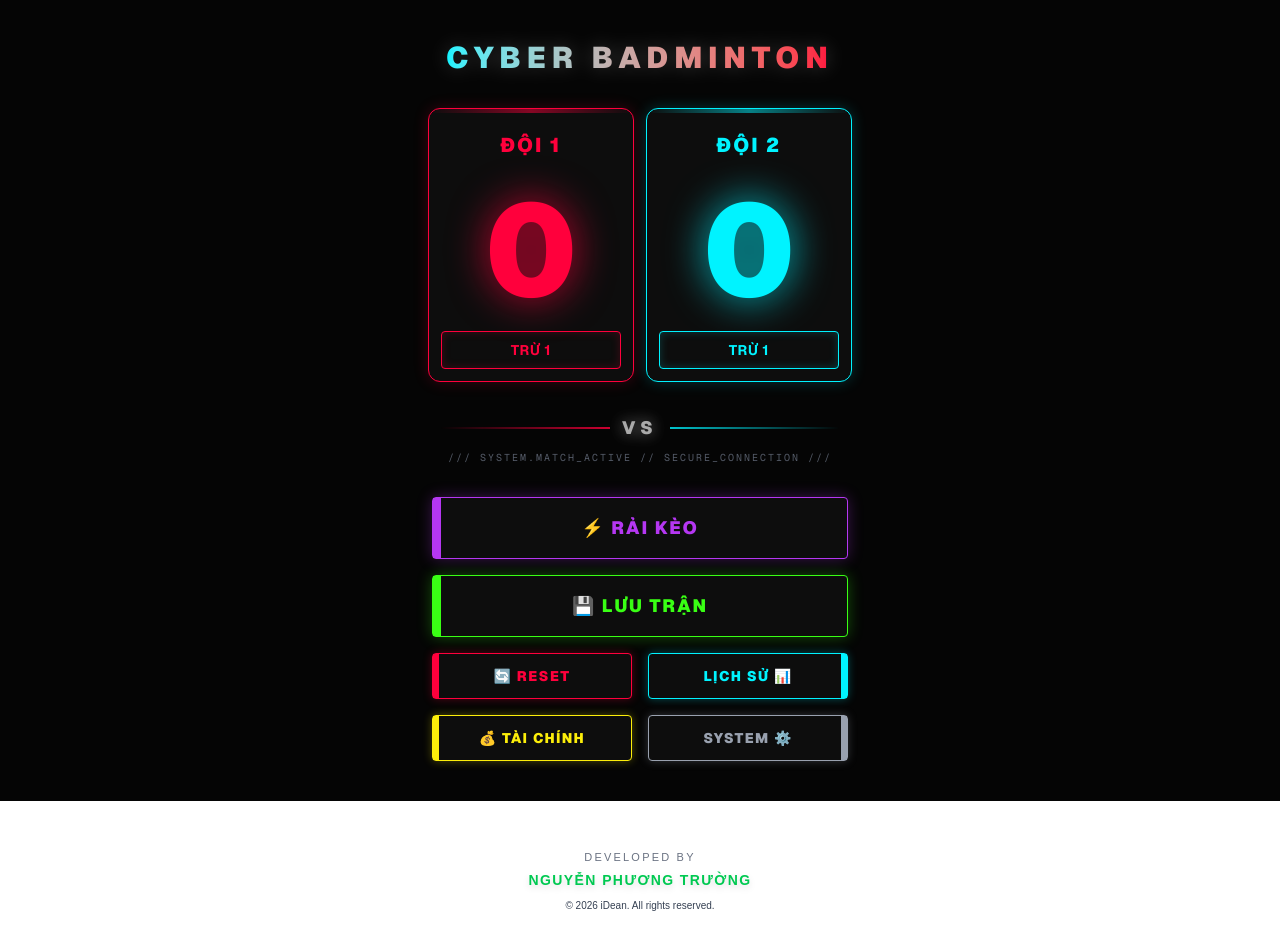
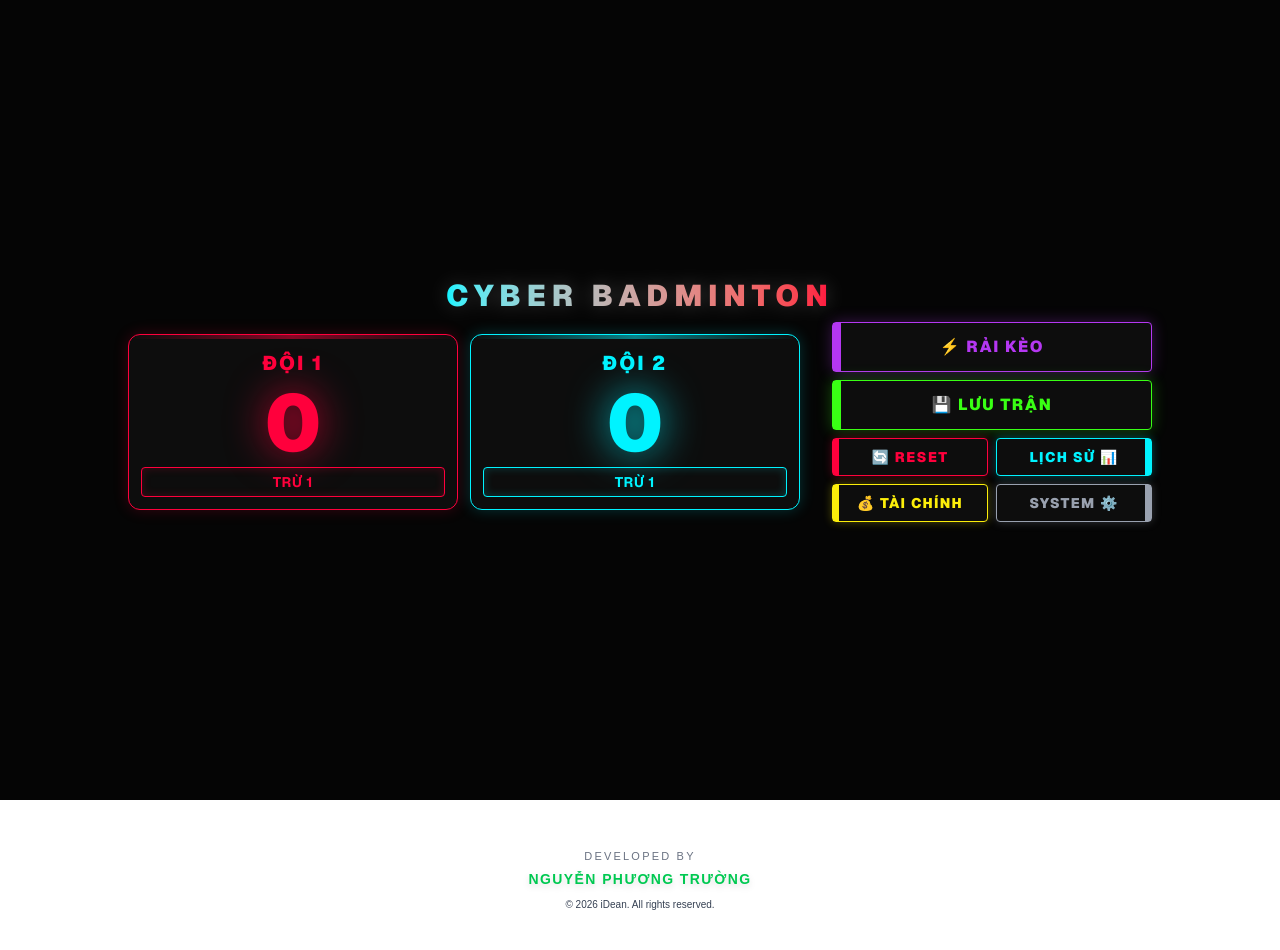
Before and after one commit to nptruongart/badminton, a Next.js app: page / in a window 1280 px wide. Shown: the top 950 px of the page. Built offline with nearby package versions, Linux system fonts and the light colour scheme.

Commit message:
Them tinh nang Responsive tu chia 2 cot khi dien thoai xoay ngang

```diff
--- a/app/page.tsx
+++ b/app/page.tsx
@@ -55,76 +55,72 @@ export default function Home() {
   };
 
   return (
-    // Đã thay đổi thành justify-center để gom mọi thứ vào giữa màn hình
-    <div className="min-h-screen bg-[#050505] bg-[radial-gradient(ellipse_at_center,_var(--tw-gradient-stops))] from-[#1a1a2e] via-[#050505] to-[#000000] flex flex-col items-center justify-center py-10 px-2 select-none font-sans uppercase">
+    <div className="min-h-screen bg-[#050505] bg-[radial-gradient(ellipse_at_center,_var(--tw-gradient-stops))] from-[#1a1a2e] via-[#050505] to-[#000000] flex flex-col items-center justify-center p-2 md:p-4 select-none font-sans uppercase overflow-hidden">
 
-      {/* Tiêu đề Cyberpunk */}
-      <h1 className="text-2xl md:text-3xl font-black text-transparent bg-clip-text bg-gradient-to-r from-[#00f3ff] to-[#ff003c] tracking-[0.2em] mb-8 drop-shadow-[0_0_10px_rgba(255,255,255,0.2)] text-center">
+      {/* Tiêu đề Cyberpunk (Tự thu nhỏ margin khi xoay ngang) */}
+      <h1 className="text-2xl md:text-3xl font-black text-transparent bg-clip-text bg-gradient-to-r from-[#00f3ff] to-[#ff003c] tracking-[0.2em] mb-6 landscape:mb-2 drop-shadow-[0_0_10px_rgba(255,255,255,0.2)] text-center">
         CYBER BADMINTON
       </h1>
 
-      <div className="flex flex-row w-full max-w-md px-3 mb-2 gap-3">
+      {/* WRAPPER CHÍNH: Dọc thì xếp chồng, Ngang (landscape) thì chia 2 cột */}
+      <div className="flex flex-col landscape:flex-row w-full max-w-md landscape:max-w-5xl items-center justify-center gap-4 landscape:gap-8">
 
-        {/* ĐỘI 1 - HỆ NEON ĐỎ */}
-        <div className="flex-1 flex flex-col items-center bg-[#0d0d0d] border border-[#ff003c] rounded-xl p-3 shadow-[0_0_15px_rgba(255,0,60,0.2)] relative overflow-hidden group">
+        {/* CỘT TRÁI: BẢNG ĐIỂM */}
+        <div className="flex flex-row w-full flex-1 gap-3">
+
+          {/* ĐỘI 1 */}
+          <div className="flex-1 flex flex-col items-center bg-[#0d0d0d] border border-[#ff003c] rounded-xl p-2 sm:p-3 shadow-[0_0_15px_rgba(255,0,60,0.2)] relative overflow-hidden group">
             <div className="absolute top-0 left-0 w-full h-1 bg-gradient-to-r from-transparent via-[#ff003c] to-transparent opacity-50"></div>
-
             <input
               type="text"
               value={team1Name}
               onChange={(e) => setTeam1Name(e.target.value)}
-            className="w-full bg-transparent text-[#ff003c] text-lg md:text-xl font-black tracking-widest text-center h-12 focus:outline-none focus:bg-[#ff003c20] rounded transition-all border-b border-transparent focus:border-[#ff003c] uppercase"
+              className="w-full bg-transparent text-[#ff003c] text-base sm:text-xl font-black tracking-widest text-center h-10 landscape:h-8 focus:outline-none focus:bg-[#ff003c20] rounded transition-all border-b border-transparent focus:border-[#ff003c] uppercase"
             />
-
+            {/* Điểm số tự động thu nhỏ lại một chút khi xoay ngang để vừa màn hình */}
             <div
-            className="text-[110px] sm:text-[130px] leading-none font-black text-[#ff003c] my-4 cursor-pointer active:scale-90 transition-transform drop-shadow-[0_0_20px_rgba(255,0,60,0.8)]"
+              className="text-[110px] sm:text-[130px] landscape:text-[80px] leading-none font-black text-[#ff003c] my-4 landscape:my-1 cursor-pointer active:scale-90 transition-transform drop-shadow-[0_0_20px_rgba(255,0,60,0.8)]"
               onClick={() => setScore1(s => s + 1)}
             >
               {score1}
             </div>
-
             <button
               onClick={() => setScore1(s => Math.max(0, s - 1))}
-            className="w-full bg-transparent border border-[#ff003c] text-[#ff003c] hover:bg-[#ff003c] hover:text-black px-4 py-2 rounded font-bold transition-all uppercase tracking-wider text-sm shadow-[inset_0_0_10px_rgba(255,0,60,0.2)]"
+              className="w-full bg-transparent border border-[#ff003c] text-[#ff003c] hover:bg-[#ff003c] hover:text-black px-2 py-2 landscape:py-1 rounded font-bold transition-all uppercase tracking-wider text-xs sm:text-sm shadow-[inset_0_0_10px_rgba(255,0,60,0.2)]"
             >
               Trừ 1
             </button>
           </div>
 
-        {/* ĐỘI 2 - HỆ NEON XANH */}
-        <div className="flex-1 flex flex-col items-center bg-[#0d0d0d] border border-[#00f3ff] rounded-xl p-3 shadow-[0_0_15px_rgba(0,243,255,0.2)] relative overflow-hidden group">
+          {/* ĐỘI 2 */}
+          <div className="flex-1 flex flex-col items-center bg-[#0d0d0d] border border-[#00f3ff] rounded-xl p-2 sm:p-3 shadow-[0_0_15px_rgba(0,243,255,0.2)] relative overflow-hidden group">
             <div className="absolute top-0 left-0 w-full h-1 bg-gradient-to-r from-transparent via-[#00f3ff] to-transparent opacity-50"></div>
-
             <input
               type="text"
               value={team2Name}
               onChange={(e) => setTeam2Name(e.target.value)}
-            className="w-full bg-transparent text-[#00f3ff] text-lg md:text-xl font-black tracking-widest text-center h-12 focus:outline-none focus:bg-[#00f3ff20] rounded transition-all border-b border-transparent focus:border-[#00f3ff] uppercase"
+              className="w-full bg-transparent text-[#00f3ff] text-base sm:text-xl font-black tracking-widest text-center h-10 landscape:h-8 focus:outline-none focus:bg-[#00f3ff20] rounded transition-all border-b border-transparent focus:border-[#00f3ff] uppercase"
             />
-
             <div
-            className="text-[110px] sm:text-[130px] leading-none font-black text-[#00f3ff] my-4 cursor-pointer active:scale-90 transition-transform drop-shadow-[0_0_20px_rgba(0,243,255,0.8)]"
+              className="text-[110px] sm:text-[130px] landscape:text-[80px] leading-none font-black text-[#00f3ff] my-4 landscape:my-1 cursor-pointer active:scale-90 transition-transform drop-shadow-[0_0_20px_rgba(0,243,255,0.8)]"
               onClick={() => setScore2(s => s + 1)}
             >
               {score2}
             </div>
-
             <button
               onClick={() => setScore2(s => Math.max(0, s - 1))}
-            className="w-full bg-transparent border border-[#00f3ff] text-[#00f3ff] hover:bg-[#00f3ff] hover:text-black px-4 py-2 rounded font-bold transition-all uppercase tracking-wider text-sm shadow-[inset_0_0_10px_rgba(0,243,255,0.2)]"
+              className="w-full bg-transparent border border-[#00f3ff] text-[#00f3ff] hover:bg-[#00f3ff] hover:text-black px-2 py-2 landscape:py-1 rounded font-bold transition-all uppercase tracking-wider text-xs sm:text-sm shadow-[inset_0_0_10px_rgba(0,243,255,0.2)]"
             >
               Trừ 1
             </button>
           </div>
         </div>
 
-      {/* 🚀 ĐÂY LÀ PHẦN DECOR TRANG TRÍ ĐỂ LẤP KHOẢNG TRỐNG */}
-      <div className="w-full max-w-md flex flex-col items-center justify-center my-6 opacity-80">
+        {/* DECOR VS - Chỉ hiện khi cầm dọc (landscape:hidden) để đỡ chiếm chỗ khi xoay ngang */}
+        <div className="w-full max-w-md flex flex-col items-center justify-center my-2 opacity-80 landscape:hidden">
           <div className="flex items-center w-full gap-3 px-6">
             <div className="h-[2px] flex-1 bg-gradient-to-r from-transparent to-[#ff003c]"></div>
-          <div className="text-white font-black tracking-[0.3em] text-lg animate-pulse drop-shadow-[0_0_8px_rgba(255,255,255,0.8)]">
-            VS
-          </div>
+            <div className="text-white font-black tracking-[0.3em] text-lg animate-pulse drop-shadow-[0_0_8px_rgba(255,255,255,0.8)]">VS</div>
             <div className="h-[2px] flex-1 bg-gradient-to-l from-transparent to-[#00f3ff]"></div>
           </div>
           <div className="text-gray-500 font-mono text-[10px] tracking-[0.2em] mt-2 text-center">
@@ -132,38 +128,36 @@ export default function Home() {
           </div>
         </div>
 
-      {/* HỆ THỐNG MENU ĐIỀU KHIỂN - Đã bỏ mt-auto */}
-      <div className="flex flex-col gap-4 w-full max-w-md px-4 mt-2">
+        {/* CỘT PHẢI: MENU CHỨC NĂNG (Gom gọn lại khi xoay ngang) */}
+        <div className="flex flex-col gap-3 landscape:gap-2 w-full max-w-md landscape:w-[320px]">
 
-        <Link href="/matchmaking" className="relative group w-full bg-[#0d0d0d] border border-[#b537f2] text-[#b537f2] hover:bg-[#b537f2] hover:text-white font-black py-4 rounded flex justify-center items-center gap-2 text-lg transition-all shadow-[0_0_15px_rgba(181,55,242,0.3)] active:scale-95 tracking-widest">
+          <Link href="/matchmaking" className="relative group w-full bg-[#0d0d0d] border border-[#b537f2] text-[#b537f2] hover:bg-[#b537f2] hover:text-white font-black py-4 landscape:py-3 rounded flex justify-center items-center gap-2 text-lg landscape:text-base transition-all shadow-[0_0_15px_rgba(181,55,242,0.3)] active:scale-95 tracking-widest">
             <span className="absolute left-0 top-0 w-2 h-full bg-[#b537f2]"></span>
             ⚡ RẢI KÈO
           </Link>
 
-        <button onClick={saveMatch} disabled={isSaving} className={`relative group w-full bg-[#0d0d0d] border ${isSaving ? 'border-gray-500 text-gray-500' : 'border-[#39ff14] text-[#39ff14] hover:bg-[#39ff14] hover:text-black'} font-black py-4 rounded flex justify-center items-center gap-2 text-lg transition-all shadow-[0_0_15px_rgba(57,255,20,0.3)] active:scale-95 tracking-widest`}>
+          <button onClick={saveMatch} disabled={isSaving} className={`relative group w-full bg-[#0d0d0d] border ${isSaving ? 'border-gray-500 text-gray-500' : 'border-[#39ff14] text-[#39ff14] hover:bg-[#39ff14] hover:text-black'} font-black py-4 landscape:py-3 rounded flex justify-center items-center gap-2 text-lg landscape:text-base transition-all shadow-[0_0_15px_rgba(57,255,20,0.3)] active:scale-95 tracking-widest`}>
             <span className={`absolute left-0 top-0 w-2 h-full ${isSaving ? 'bg-gray-500' : 'bg-[#39ff14]'}`}></span>
             {isSaving ? 'SYSTEM SAVING...' : '💾 LƯU TRẬN'}
           </button>
 
-        <div className="grid grid-cols-2 gap-4">
-          <button onClick={resetScores} className="relative group w-full bg-[#0d0d0d] border border-[#ff003c] text-[#ff003c] hover:bg-[#ff003c] hover:text-white font-black py-3 rounded flex justify-center items-center text-sm transition-all shadow-[0_0_10px_rgba(255,0,60,0.3)] active:scale-95 tracking-widest">
+          <div className="grid grid-cols-2 gap-3 landscape:gap-2">
+            <button onClick={resetScores} className="relative group w-full bg-[#0d0d0d] border border-[#ff003c] text-[#ff003c] hover:bg-[#ff003c] hover:text-white font-black py-3 landscape:py-2 rounded flex justify-center items-center text-sm transition-all shadow-[0_0_10px_rgba(255,0,60,0.3)] active:scale-95 tracking-widest">
               <span className="absolute left-0 top-0 w-1.5 h-full bg-[#ff003c]"></span>
               🔄 RESET
             </button>
-
-          <Link href="/history" className="relative group w-full bg-[#0d0d0d] border border-[#00f3ff] text-[#00f3ff] hover:bg-[#00f3ff] hover:text-black font-black py-3 rounded flex justify-center items-center text-sm transition-all shadow-[0_0_10px_rgba(0,243,255,0.3)] active:scale-95 tracking-widest">
+            <Link href="/history" className="relative group w-full bg-[#0d0d0d] border border-[#00f3ff] text-[#00f3ff] hover:bg-[#00f3ff] hover:text-black font-black py-3 landscape:py-2 rounded flex justify-center items-center text-sm transition-all shadow-[0_0_10px_rgba(0,243,255,0.3)] active:scale-95 tracking-widest">
               <span className="absolute right-0 top-0 w-1.5 h-full bg-[#00f3ff]"></span>
               LỊCH SỬ 📊
             </Link>
           </div>
 
-        <div className="grid grid-cols-2 gap-4">
-          <Link href="/finance" className="relative group w-full bg-[#0d0d0d] border border-[#fcee0a] text-[#fcee0a] hover:bg-[#fcee0a] hover:text-black font-black py-3 rounded flex justify-center items-center text-sm transition-all shadow-[0_0_10px_rgba(252,238,10,0.3)] active:scale-95 tracking-widest">
+          <div className="grid grid-cols-2 gap-3 landscape:gap-2">
+            <Link href="/finance" className="relative group w-full bg-[#0d0d0d] border border-[#fcee0a] text-[#fcee0a] hover:bg-[#fcee0a] hover:text-black font-black py-3 landscape:py-2 rounded flex justify-center items-center text-sm transition-all shadow-[0_0_10px_rgba(252,238,10,0.3)] active:scale-95 tracking-widest">
               <span className="absolute left-0 top-0 w-1.5 h-full bg-[#fcee0a]"></span>
               💰 TÀI CHÍNH
             </Link>
-
-          <Link href="/settings" className="relative group w-full bg-[#0d0d0d] border border-gray-400 text-gray-400 hover:bg-gray-400 hover:text-black font-black py-3 rounded flex justify-center items-center text-sm transition-all shadow-[0_0_10px_rgba(156,163,175,0.3)] active:scale-95 tracking-widest">
+            <Link href="/settings" className="relative group w-full bg-[#0d0d0d] border border-gray-400 text-gray-400 hover:bg-gray-400 hover:text-black font-black py-3 landscape:py-2 rounded flex justify-center items-center text-sm transition-all shadow-[0_0_10px_rgba(156,163,175,0.3)] active:scale-95 tracking-widest">
               <span className="absolute right-0 top-0 w-1.5 h-full bg-gray-400"></span>
               SYSTEM ⚙️
             </Link>
@@ -171,5 +165,6 @@ export default function Home() {
 
         </div>
       </div>
+    </div>
   );
 }
```
Lines whose indentation alone changed are shown as unchanged.
